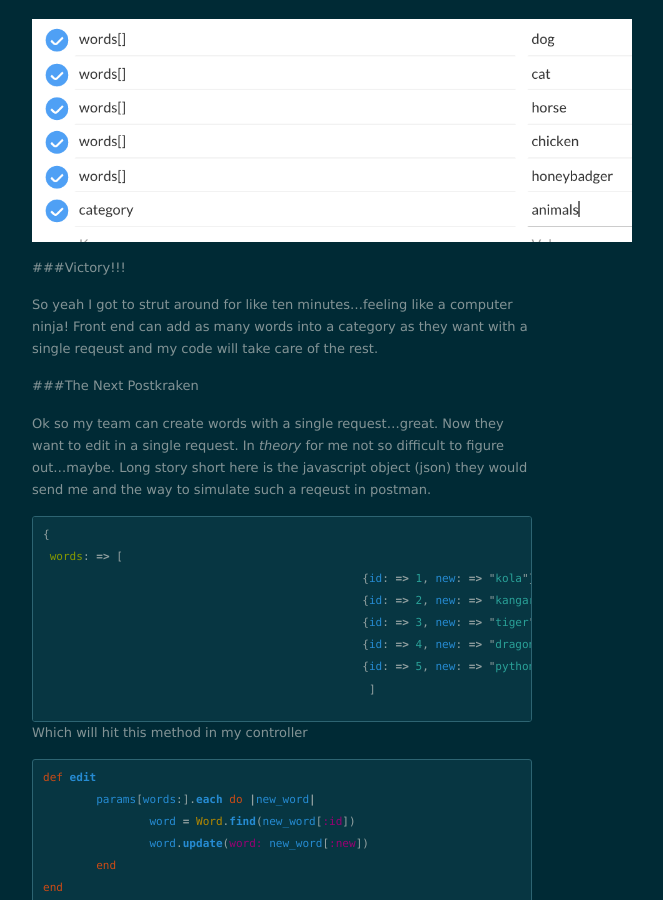
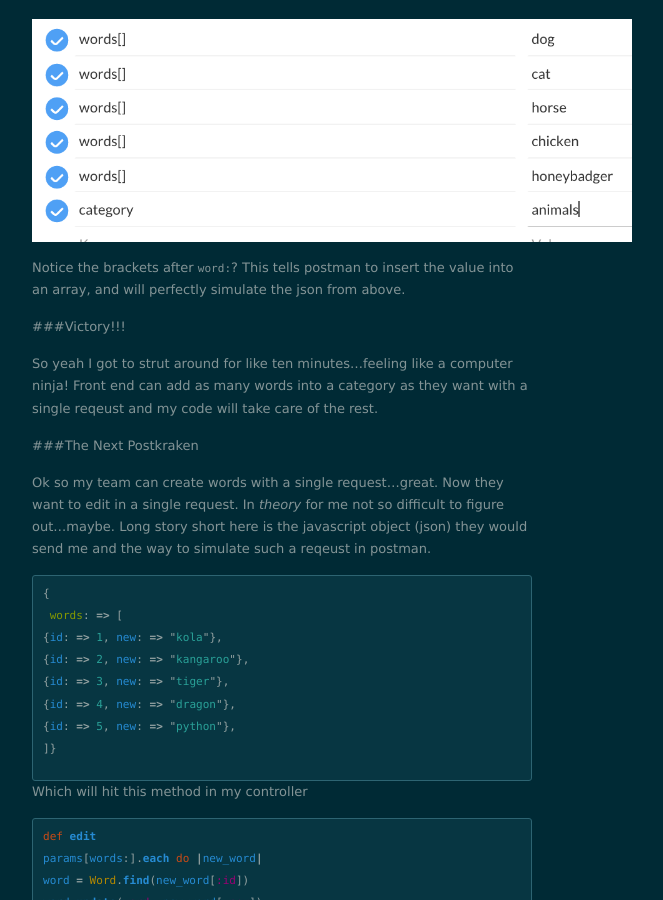
Before and after one commit to calderete/blog.github.io, a Jekyll site: the page built from _posts/2015-12-5-Postman-Is-Your-Freind-Most-of-the-Time.md, in a window 1280 px wide and 900 px high, scrolled down 1010 px. Shown: the whole window, without its empty margins (358-1021 px from the left). Built offline with Jekyll 4.4.1, drawn with Linux system fonts in a browser that asks for light colours; nearby versions of some CDN libraries.

Commit message:
messing with code

````diff
--- a/_posts/2015-12-5-Postman-Is-Your-Freind-Most-of-the-Time.md
+++ b/_posts/2015-12-5-Postman-Is-Your-Freind-Most-of-the-Time.md
@@ -29,6 +29,8 @@ The method works just fine, but I held off deploying the change because I could
 
 <img src="/images/postman-scap.png" style="width: 600px;"/>
 
+Notice the brackets after ```word:```? This tells postman to insert the value into an array, and will perfectly simulate the json from above.
+
 
 ###Victory!!!
 
@@ -41,12 +43,12 @@ Ok so my team can create words with a single request...great. Now they want to e
 {% highlight js %}
 {
  words: => [
-						{id: => 1, new: => "kola"},
-						{id: => 2, new: => "kangaroo"},
-						{id: => 3, new: => "tiger"},
-						{id: => 4, new: => "dragon"},
-						{id: => 5, new: => "python"},
-						 ]
+{id: => 1, new: => "kola"},
+{id: => 2, new: => "kangaroo"},
+{id: => 3, new: => "tiger"},
+{id: => 4, new: => "dragon"},
+{id: => 5, new: => "python"},
+]}
 {% endhighlight js %}
 
 Which will hit this method in my controller
@@ -54,10 +56,10 @@ Which will hit this method in my controller
 {% highlight ruby %}
 
 def edit
-	params[words:].each do |new_word|
-		word = Word.find(new_word[:id])
-		word.update(word: new_word[:new])
-	end
+params[words:].each do |new_word|
+word = Word.find(new_word[:id])
+word.update(word: new_word[:new])
+end
 end
 
 {% endhighlight ruby %}
````
